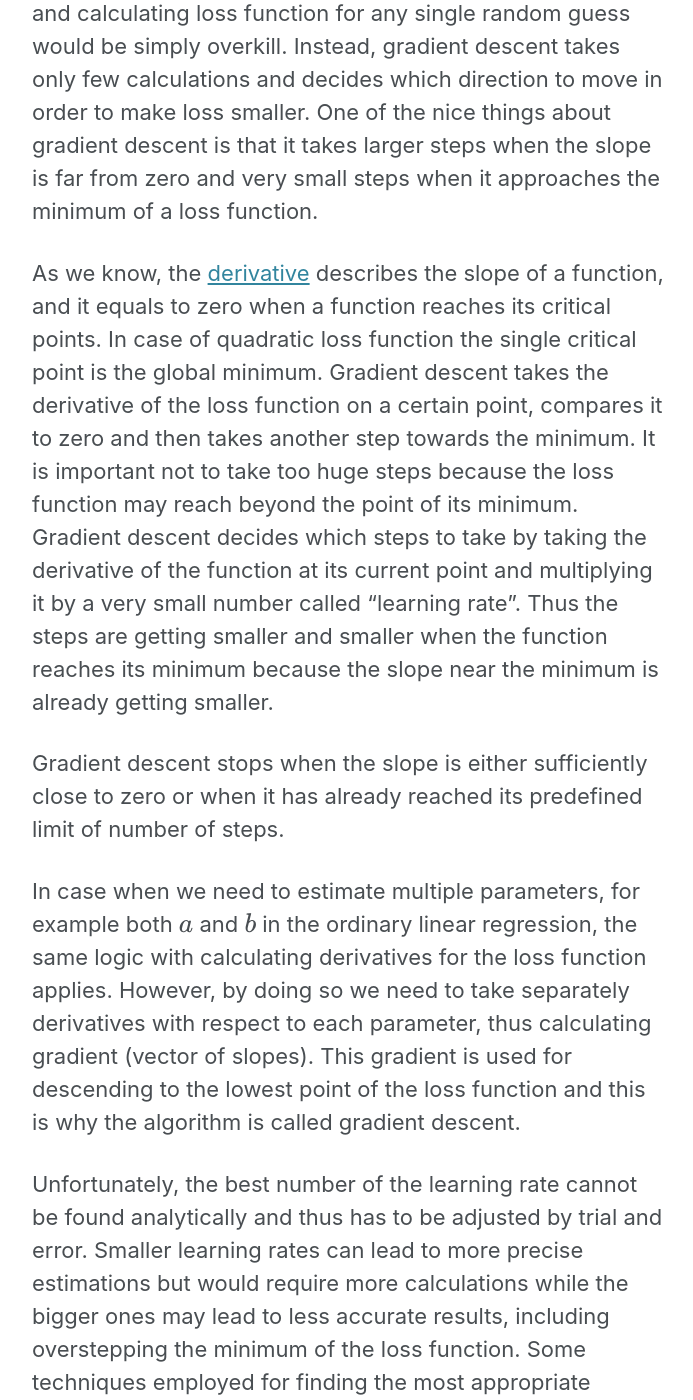
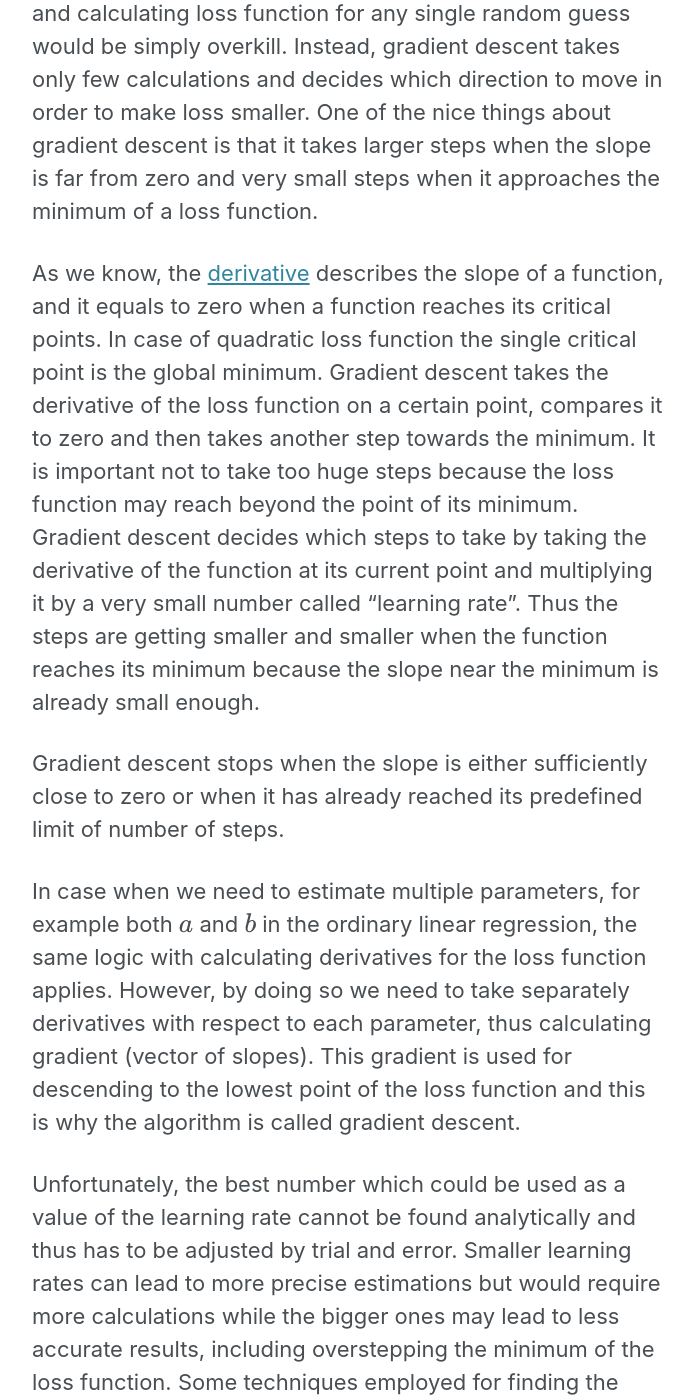
Before and after one commit to vzahorui/vzahorui.github.io, a Jekyll site: the page built from _posts/2019-10-15-gradient-descent.md, in a window 1280 px wide and 1400 px high, scrolled down 1708 px. Shown: the whole window, without its empty margins (290-983 px from the left). Built offline with Jekyll 4.4.1, drawn with Linux system fonts in a browser that asks for light colours; cached includes are drawn as plain includes; nearby versions of some CDN libraries; formulas are drawn with MathJax 3; some of the changed text lies outside the part shown.

Commit message:
some fix

```diff
--- a/_posts/2019-10-15-gradient-descent.md
+++ b/_posts/2019-10-15-gradient-descent.md
@@ -2,7 +2,7 @@
 layout: single
 title: "Gradient descent"
 description: Explaining gradient descent method for finding optimal solution
-category: "Machine Learning Concepts"
+category: "Machine learning concepts"
 tags: machine-learning loss-function penalization learning-rate gradient slope
 date: 2019-10-15
 ---
@@ -24,13 +24,13 @@ Suppose we already know the value of intercept $a$, then we would only have to f
 
 We can see that the shape of the loss function reminds a quadratic function, and that if we take $b$ between 7 and 8 then the loss function will be close to its minimum. There is, however, an infinitely large number of possible values for $b$ and calculating loss function for any single random guess would be simply overkill. Instead, gradient descent takes only few calculations and decides which direction to move in order to make loss smaller. One of the nice things about gradient descent is that it takes larger steps when the slope is far from zero and very small steps when it approaches the minimum of a loss function.
 
-As we know, the [derivative]({{ site.baseurl }}{% link _posts/2019-09-14-derivatives.md %}) describes the slope of a function, and it equals to zero when a function reaches its critical points. In case of quadratic loss function the single critical point is the global minimum. Gradient descent takes the derivative of the loss function on a certain point, compares it to zero and then takes another step towards the minimum. It is important not to take too huge steps because the loss function may reach beyond the point of its minimum. Gradient descent decides which steps to take by taking the derivative of the function at its current point and multiplying it by a very small number called "learning rate". Thus the steps are getting smaller and smaller when the function reaches its minimum because the slope near the minimum is already getting smaller.
+As we know, the [derivative]({{ site.baseurl }}{% link _posts/2019-09-14-derivatives.md %}) describes the slope of a function, and it equals to zero when a function reaches its critical points. In case of quadratic loss function the single critical point is the global minimum. Gradient descent takes the derivative of the loss function on a certain point, compares it to zero and then takes another step towards the minimum. It is important not to take too huge steps because the loss function may reach beyond the point of its minimum. Gradient descent decides which steps to take by taking the derivative of the function at its current point and multiplying it by a very small number called "learning rate". Thus the steps are getting smaller and smaller when the function reaches its minimum because the slope near the minimum is already small enough.
 
 Gradient descent stops when the slope is either sufficiently close to zero or when it has already reached its predefined limit of number of steps.
 
 In case when we need to estimate multiple parameters, for example both $a$ and $b$ in the ordinary linear regression, the same logic with calculating derivatives for the loss function applies. However, by doing so we need to take separately derivatives with respect to each parameter, thus calculating gradient (vector of slopes). This gradient is used for descending to the lowest point of the loss function and this is why the algorithm is called gradient descent.
 
-Unfortunately, the best number of the learning rate cannot be found analytically and thus has to be adjusted by trial and error. Smaller learning rates can lead to more precise estimations but would require more calculations while the bigger ones may lead to less accurate results, including overstepping the minimum of the loss function. Some techniques employed for finding the most appropriate learning rate include grid search, scheduling learning rate to decrease when a certain amount of steps is undertaken, and using adaptive learning rate.
+Unfortunately, the best number which could be used as a value of the learning rate cannot be found analytically and thus has to be adjusted by trial and error. Smaller learning rates can lead to more precise estimations but would require more calculations while the bigger ones may lead to less accurate results, including overstepping the minimum of the loss function. Some techniques employed for finding the most appropriate learning rate include grid search, scheduling learning rate to decrease when a certain amount of steps is undertaken, and using adaptive learning rate.
 
 ## Stochastic gradient descent
 
```
Also changed, not shown: _posts/2019-08-10-correlation.md (+1 -1 lines), _posts/2019-11-02-eigevectors-and-eigenvalues.md (+1 -1 lines).
